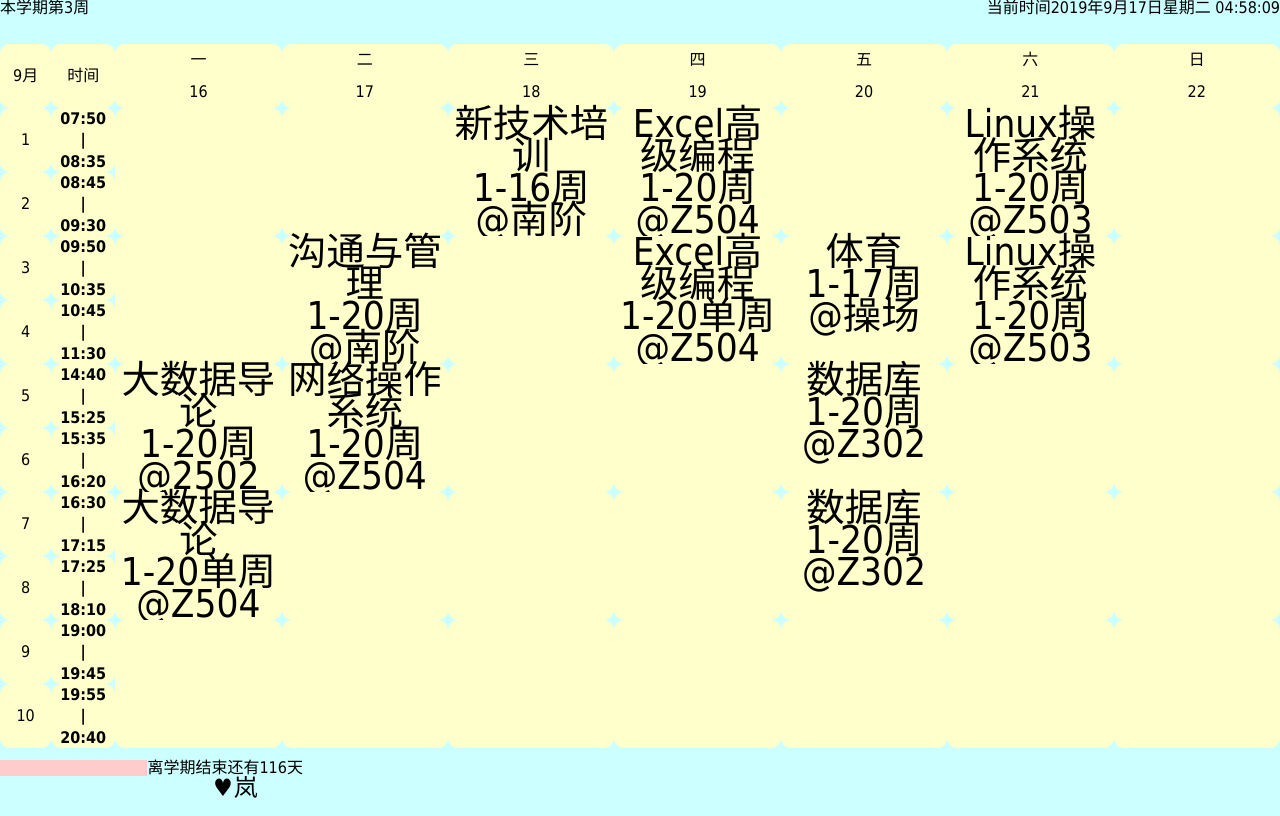
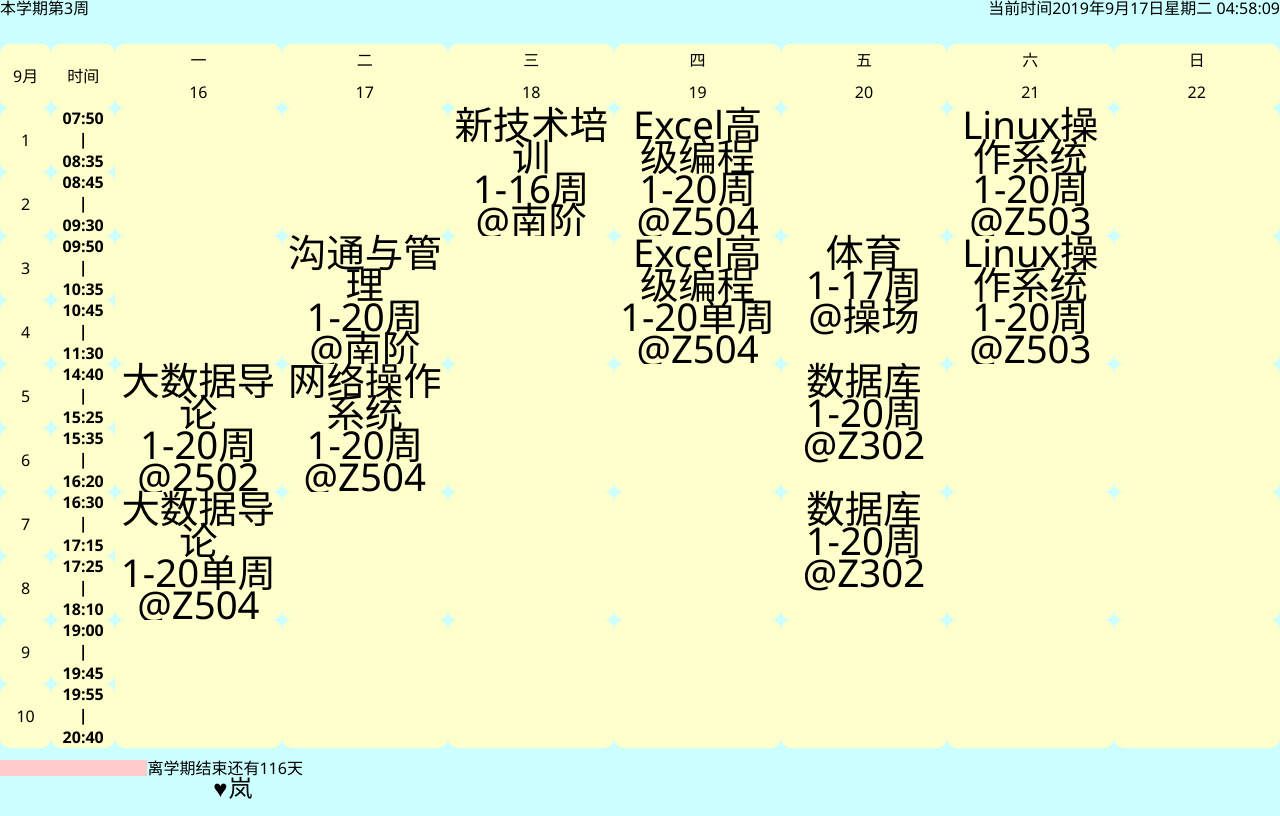
Before and after one commit to 160512/ComprehensiveWebsiteForLove, a plain HTML site: page index.html in a window 1280 px wide. Drawn offline with Linux system fonts and the light colour scheme.

Commit message:
修改i字体

```diff
--- a/css/index_css.css
+++ b/css/index_css.css
@@ -13,7 +13,7 @@ img, input {
 body {
     width: 100%;
     height: 100%;
-    font-family: 微软雅黑,Tahoma,Arial,Helvetica,"宋体";
+    font-family: "segoe ui","microsoft yahei","microsoft mhei",stheititc,sans-serif;
     text-align: center;
     background: #CFF;
     color: #000;
```
